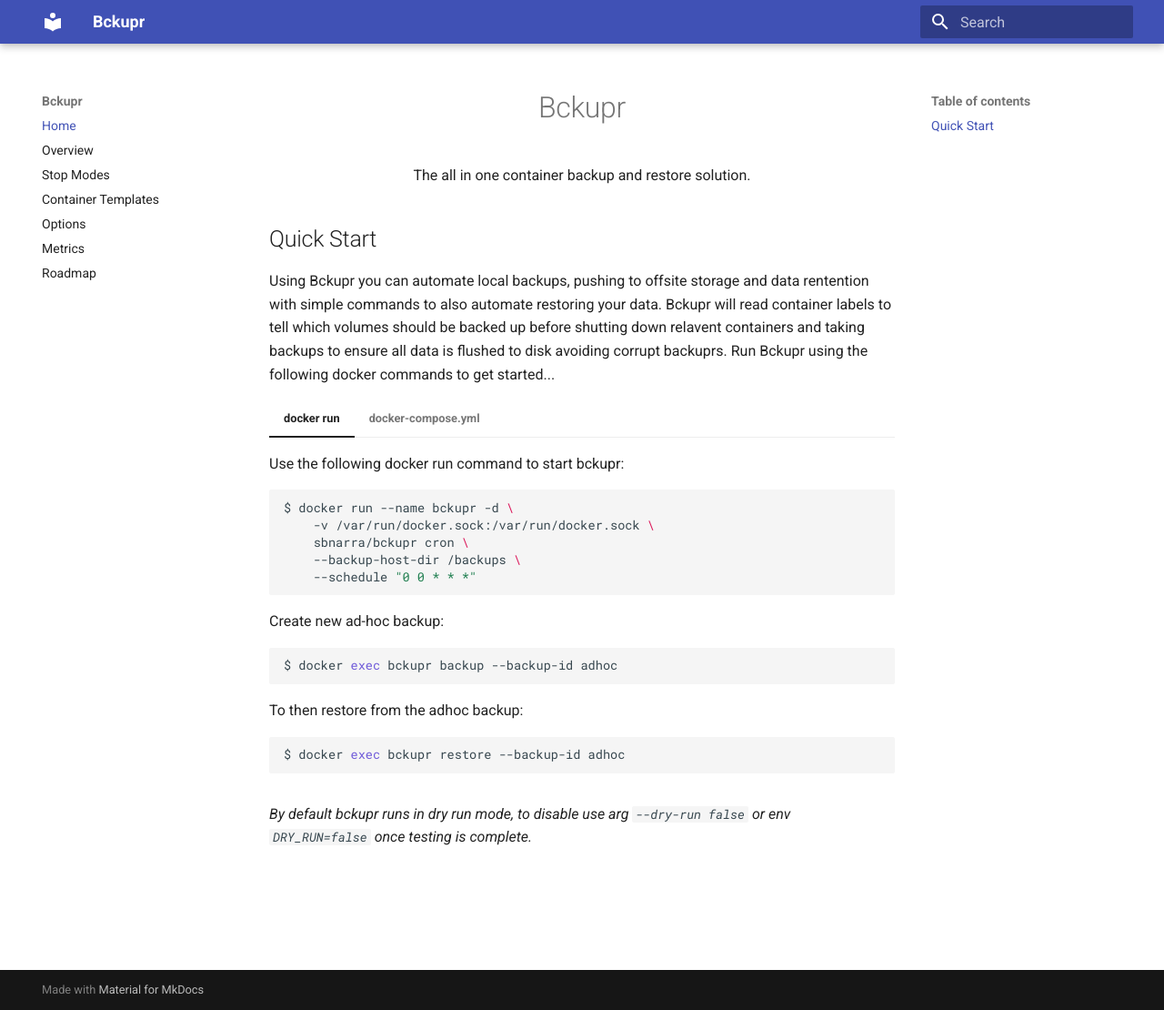
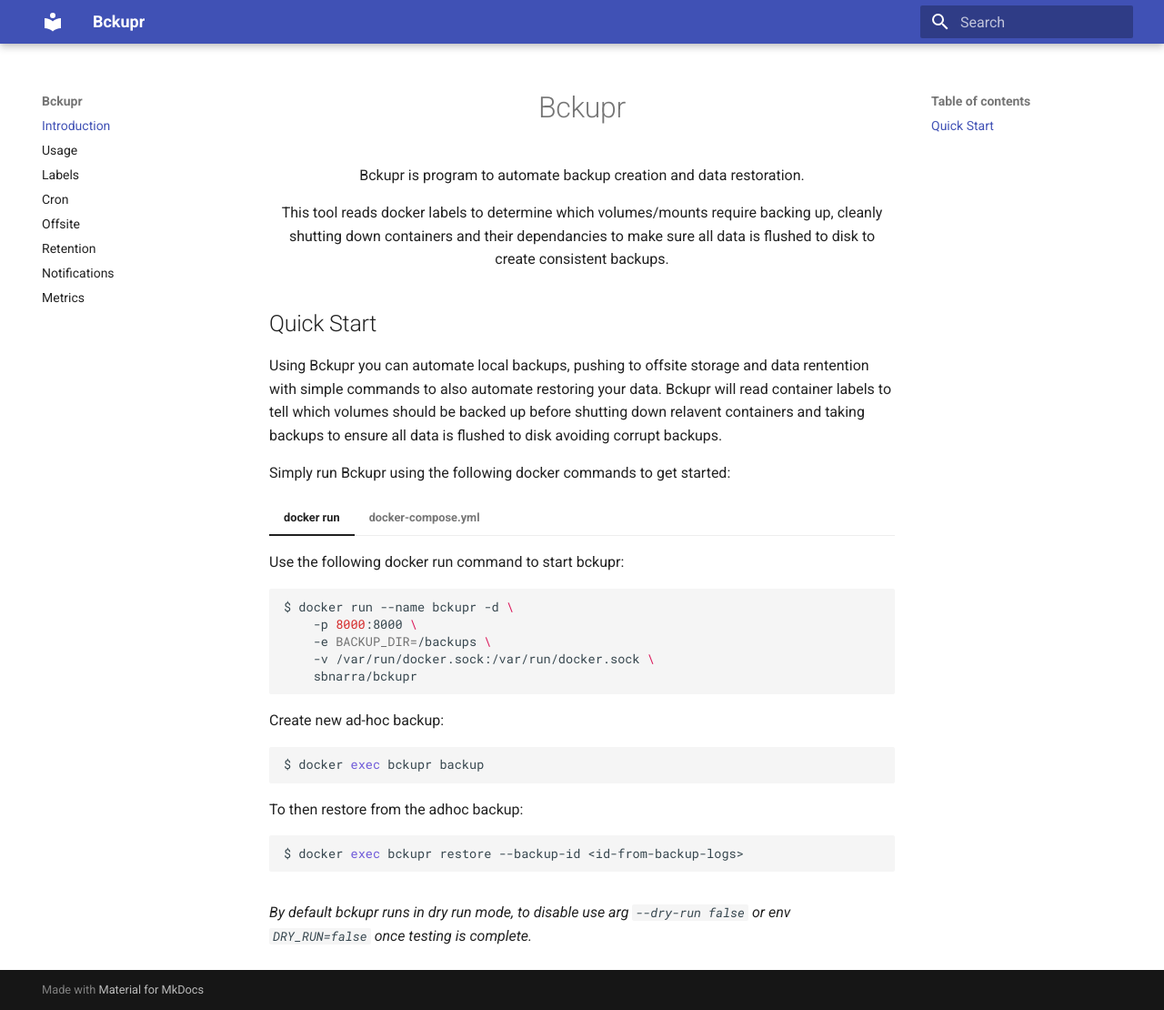
Before and after one commit to sbnarra/bckupr, an MkDocs documentation site: the page built from docs/markdown/index.md, in a window 1280 px wide and 1110 px high. Shown: the whole window at 91% size. Built offline with MkDocs 1.6.1 and Material for MkDocs 9.7.7, drawn with Linux system fonts in a browser that asks for light colours.

Commit message:
Syncing dev (#11)
* Sync'ing dev

````diff
--- a/docs/markdown/index.md
+++ b/docs/markdown/index.md
@@ -3,29 +3,34 @@
 </h1>
 
 <p align="center">
-The all in one container backup and restore solution.
+Bckupr is program to automate backup creation and data restoration.
+</p>
+<p align="center">
+This tool reads docker labels to determine which volumes/mounts require backing up, cleanly shutting down containers and their dependancies to make sure all data is flushed to disk to create consistent backups.
 </p>
 
 ## Quick Start
 
-Using Bckupr you can automate local backups, pushing to offsite storage and data rentention with simple commands to also automate restoring your data. Bckupr will read container labels to tell which volumes should be backed up before shutting down relavent containers and taking backups to ensure all data is flushed to disk avoiding corrupt backuprs. Run Bckupr using the following docker commands to get started...
+Using Bckupr you can automate local backups, pushing to offsite storage and data rentention with simple commands to also automate restoring your data. Bckupr will read container labels to tell which volumes should be backed up before shutting down relavent containers and taking backups to ensure all data is flushed to disk avoiding corrupt backups.
+
+Simply run Bckupr using the following docker commands to get started:
 
 === "docker run"
     Use the following docker run command to start bckupr:
     ```bash
     $ docker run --name bckupr -d \
+        -p 8000:8000 \
+        -e BACKUP_DIR=/backups \
         -v /var/run/docker.sock:/var/run/docker.sock \
-        sbnarra/bckupr cron \
-        --backup-host-dir /backups \
-        --schedule "0 0 * * *"
+        sbnarra/bckupr
     ```
     Create new ad-hoc backup:
     ```bash
-    $ docker exec bckupr backup --backup-id adhoc
+    $ docker exec bckupr backup
     ```
     To then restore from the adhoc backup:
     ```bash
-    $ docker exec bckupr restore --backup-id adhoc
+    $ docker exec bckupr restore --backup-id <id-from-backup-logs>
     ```
 === "docker-compose.yml"
     Use the following YAML to run bckupr:
@@ -35,17 +40,20 @@
       bckupr:
         image: sbnarra/bckupr
         environment:
-          BACKUP_HOST_DIR: /backups
-          SCHEDULE: "0 0 * * *"
+          BACKUP_DIR: /path/to/backup/dir
+        ports:
+          - 8000:8000
         volumes:
+          - /path/to/backup/dir:/backups
           - /var/run/docker.sock:/var/run/docker.sock
     ```
     Create new ad-hoc backup:
     ```bash
-    $ docker compose bckupr exec backup --backup-id adhoc
+    $ docker compose bckupr exec backup
     ```
     To then restore from the adhoc backup:
     ```bash
-    $ docker compose bckupr exec restore --backup-id adhoc
+    $ docker compose bckupr exec restore --backup-id <id-from-backup-logs>
     ```
+
 _By default bckupr runs in dry run mode, to disable use arg `--dry-run false` or env `DRY_RUN=false` once testing is complete._
--- a/docs/mkdocs.yml
+++ b/docs/mkdocs.yml
@@ -31,12 +31,19 @@
       # trailing_newlines: false
       # rewrite_relative_urls: true
 nav:
-  - index.md
-  - overview.md
+  - 'Introduction': index.md
+  - 'Usage': usage.md
+  - 'Labels': 'labels.md'
+  - 'Cron': 'cron.md'
+  - 'Offsite': 'offsite.md'
+  - 'Retention': 'retention.md'
+  - 'Notifications': 'notifications.md'
+  - 'Metrics': 'metrics.md'
 
-  - stop_modes.md
-  - container_templates.md
-  - options.md
 
-  - metrics.md
-  - roadmap.md
+  # - overview.md
+  # - stop_modes.md
+  # - container_templates.md
+  # - options.md
+  # - metrics.md
+  # - roadmap.md
````
Also changed, not shown: docs/markdown/container_templates.md (deleted, +0 -53 lines), docs/markdown/cron.md (added, +9 -0 lines), docs/markdown/labels.md (added, +27 -0 lines), docs/markdown/metrics.md (+27 -4 lines), docs/markdown/notifications.md (added, +24 -0 lines), docs/markdown/offsite.md (added, +88 -0 lines), docs/markdown/options.md (deleted, +0 -8 lines), docs/markdown/overview.md (deleted, +0 -31 lines), docs/markdown/retention.md (added, +3 -0 lines), docs/markdown/roadmap.md (deleted, +0 -59 lines), docs/markdown/stop_modes.md (deleted, +0 -10 lines), docs/markdown/usage.md (added, +73 -0 lines), README.md, 3 other files.
